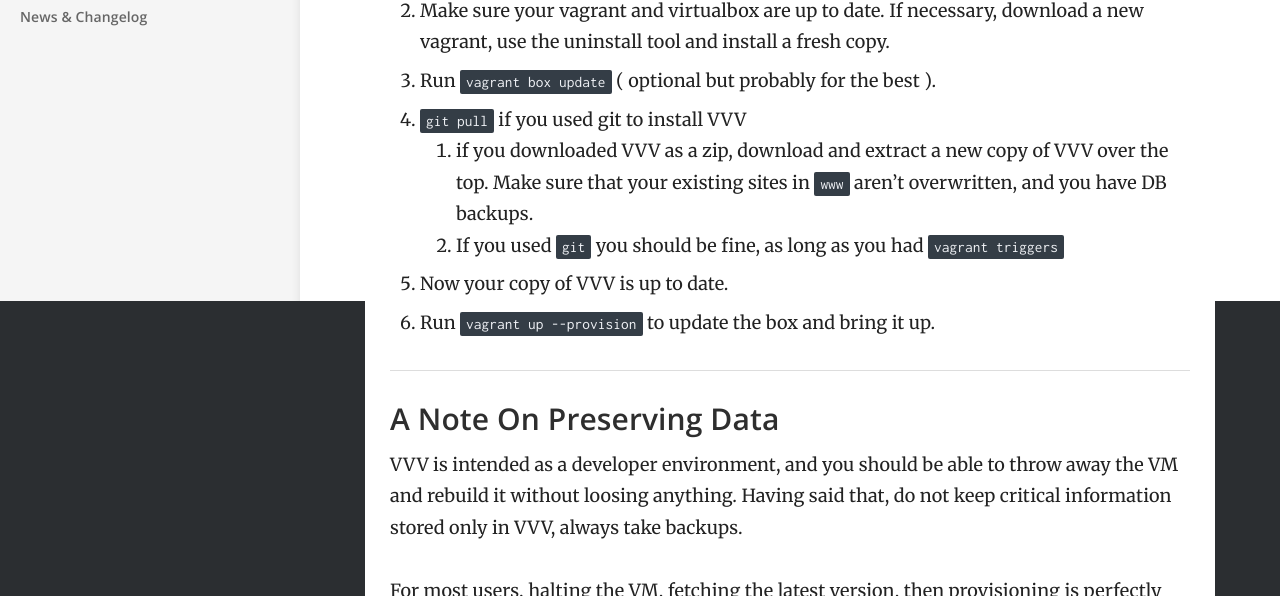
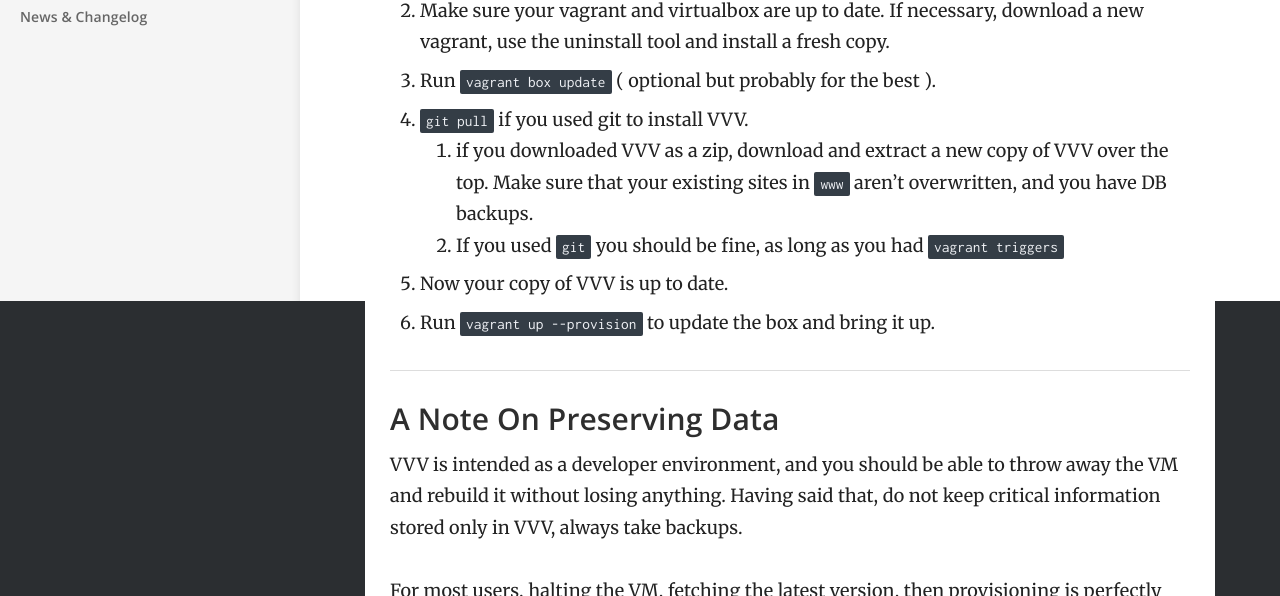
Before and after one commit to Varying-Vagrant-Vagrants/varyingvagrantvagrants.org, a Jekyll site: the page built from docs/en-US/installation/keeping-up-to-date.md, in a window 1280 px wide. Shown: the part 599-1195 px from the top of the page. Built offline with Jekyll 4.4.1, drawn with Linux system fonts in a browser that asks for light colours.

Commit message:
changes loosing to losing

```diff
--- a/docs/en-US/installation/keeping-up-to-date.md
+++ b/docs/en-US/installation/keeping-up-to-date.md
@@ -18,7 +18,7 @@ But if you want to be thorough, follow these steps:
  1. `vagrant halt`
  2. Make sure your vagrant and virtualbox are up to date. If necessary, download a new vagrant, use the uninstall tool and install a fresh copy.
  3. Run `vagrant box update` ( optional but probably for the best ).
- 4. `git pull` if you used git to install VVV
+ 4. `git pull` if you used git to install VVV.
     1.  if you downloaded VVV as a zip, download and extract a new copy of VVV over the top. Make sure that your existing sites in `www` aren't overwritten, and you have DB backups.
     2. If you used `git` you should be fine, as long as you had `vagrant triggers`
  5. Now your copy of VVV is up to date.
@@ -26,7 +26,7 @@ But if you want to be thorough, follow these steps:
 
 ### A Note On Preserving Data
 
-VVV is intended as a developer environment, and you should be able to throw away the VM and rebuild it without loosing anything. Having said that, do not keep critical information stored only in VVV, always take backups.
+VVV is intended as a developer environment, and you should be able to throw away the VM and rebuild it without losing anything. Having said that, do not keep critical information stored only in VVV, always take backups.
 
 For most users, halting the VM, fetching the latest version, then provisioning is perfectly safe.
 
```
